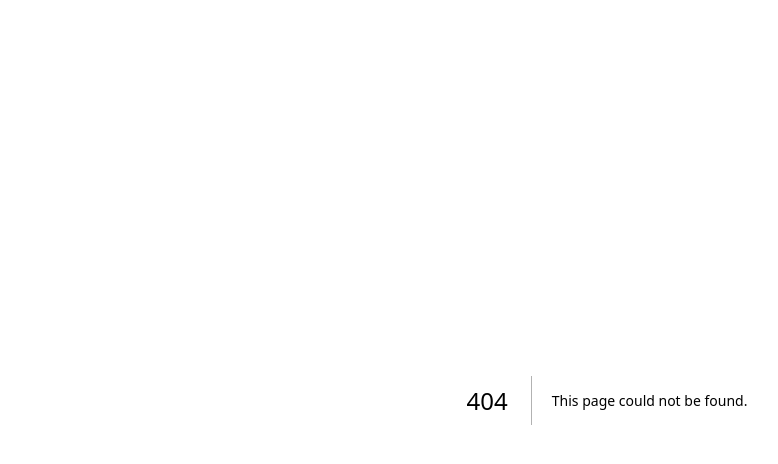
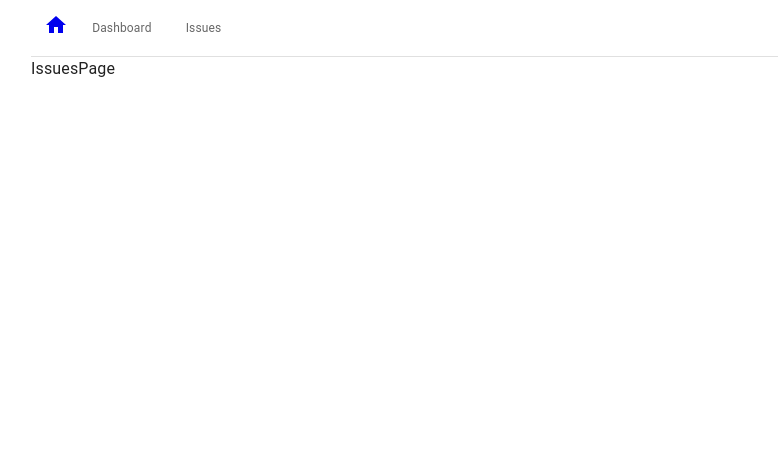
Before and after one commit to bahadorj/issue-tracker, a Next.js app: page /issues in a window 1280 px wide. Before the commit this address had no page. Shown: the top 464 px of the page, without its empty margins (33-811 px from the left). Built offline with nearby package versions, Linux system fonts and the light colour scheme; what @mui/material-nextjs would draw is missing.

Commit message:
Build the NavBar

```diff
--- /dev/null
+++ b/app/components/NavBar.tsx
@@ -0,0 +1,69 @@
+"use client";
+import { Home } from "@mui/icons-material";
+import {
+  BottomNavigation,
+  BottomNavigationAction,
+  Box,
+  Divider,
+  Stack,
+  useTheme,
+} from "@mui/material";
+import Link from "next/link";
+import React, { useState } from "react";
+
+const links = [
+  { label: "Dashboard", url: "/dashboard" },
+  { label: "Issues", url: "/issues" },
+];
+
+const NavBar = () => {
+  const theme = useTheme();
+  const [value, setValue] = useState<string | null>(null);
+  const handleChange = (event: React.SyntheticEvent, newValue: string) => {
+    setValue(newValue);
+  };
+
+  return (
+    <Box>
+      <Stack
+        direction={"row"}
+        // bgcolor={"GrayText"}
+        display={"flex"}
+        width={"100vh"}
+        alignItems={"center"}
+      >
+        {/* Home Icon */}
+
+        <Box
+          width={"50px"}
+          textAlign={"center"}
+        >
+          <Link href="/">
+            <Home fontSize="medium" />
+          </Link>
+        </Box>
+
+        {/* Navigation */}
+
+        <BottomNavigation
+          showLabels
+          value={value}
+          onChange={handleChange}
+        >
+          {links.map((link) => (
+            <BottomNavigationAction
+              component={Link}
+              value={link.label}
+              key={link.label}
+              label={link.label}
+              href={link.url}
+            />
+          ))}
+        </BottomNavigation>
+      </Stack>
+      <Divider />
+    </Box>
+  );
+};
+
+export default NavBar;
--- /dev/null
+++ b/app/issues/page.tsx
@@ -0,0 +1,7 @@
+import React from "react";
+
+const IssuesPage = () => {
+  return <div>IssuesPage</div>;
+};
+
+export default IssuesPage;
--- a/app/layout.tsx
+++ b/app/layout.tsx
@@ -1,16 +1,7 @@
 import { AppRouterCacheProvider } from "@mui/material-nextjs/v13-appRouter";
 import type { Metadata } from "next";
-import { Geist, Geist_Mono } from "next/font/google";
-
-const geistSans = Geist({
-  variable: "--font-geist-sans",
-  subsets: ["latin"],
-});
-
-const geistMono = Geist_Mono({
-  variable: "--font-geist-mono",
-  subsets: ["latin"],
-});
+import NavBar from "./components/NavBar";
+import { Container, CssBaseline } from "@mui/material";
 
 export const metadata: Metadata = {
   title: "Create Next App",
@@ -24,10 +15,25 @@ export default function RootLayout({
 }>) {
   return (
     <html lang="en">
-      <body
-        className={`${geistSans.variable} ${geistMono.variable} antialiased`}
-      >
-        <AppRouterCacheProvider>{children}</AppRouterCacheProvider>
+      <body>
+        <AppRouterCacheProvider>
+          <CssBaseline enableColorScheme />
+          <Container
+            component="main"
+            role="main"
+            maxWidth="xl"
+            fixed
+            sx={
+              {
+                // bgcolor: "gray",
+                // textAlign: "center",
+              }
+            }
+          >
+            <NavBar />
+            {children}
+          </Container>
+        </AppRouterCacheProvider>
       </body>
     </html>
   );
--- a/app/page.tsx
+++ b/app/page.tsx
@@ -1,3 +1,5 @@
+import { Typography } from "@mui/material";
+
 export default function Home() {
-  return <div>Hello</div>;
+  return <Typography variant="h3">Hello World</Typography>;
 }
--- a/package.json
+++ b/package.json
@@ -12,6 +12,7 @@
     "@emotion/cache": "^11.14.0",
     "@emotion/react": "^11.14.0",
     "@emotion/styled": "^11.14.1",
+    "@mui/icons-material": "^7.3.1",
     "@mui/material": "^7.3.1",
     "@mui/material-nextjs": "^7.3.0",
     "next": "15.4.6",
```
Also changed, not shown: app/dashboard/page.tsx (added, +7 -0 lines), 1 other file (tests, documents, lock files or other folders).
